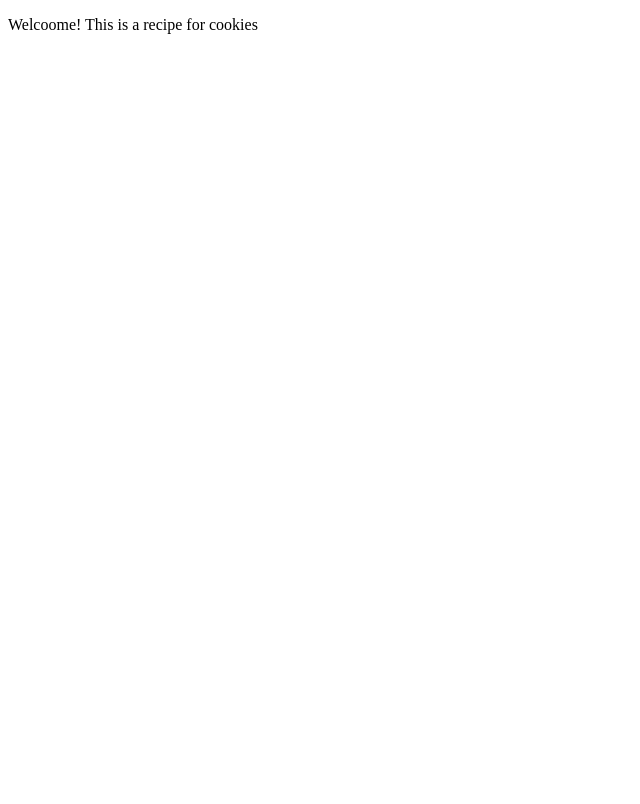
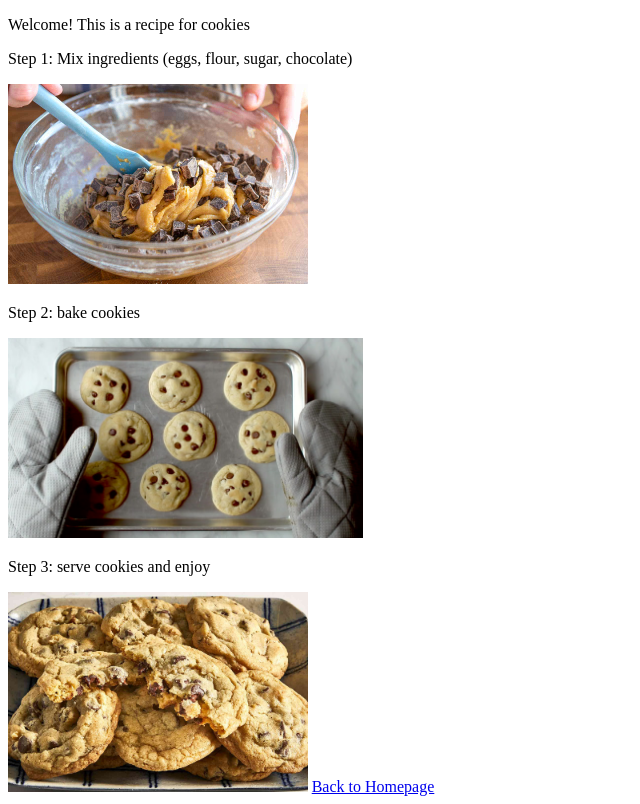
Before and after one commit to michaelxie1/feat_branch_site, a plain HTML site: page cookies.html in a window 1280 px wide. Shown: the whole page, without its empty margins (0-640 px from the left). Drawn offline with Linux system fonts and the light colour scheme.

Commit message:
Added all images and finalized file strucure

```diff
--- a/cookies.html
+++ b/cookies.html
@@ -7,8 +7,19 @@
     <title>Document</title>
 </head>
 <body>
-    <p>Welcoome! This is a recipe for cookies
+    <p>Welcome! This is a recipe for cookies
     </p>
+
+    <p>Step 1: Mix ingredients (eggs, flour, sugar, chocolate)</p>
+    <img src="img/cookie_images/mix_ingredients.png" style="height:200px;"/>
+
+    <p>Step 2: bake cookies</p>
+    <img src="img/cookie_images/baking_cookies.png" style="height:200px;"/>
+
+    <p>Step 3: serve cookies and enjoy</p>
+    <img src="img/cookie_images/eat_cookies.png" style="height:200px;"/>
+
+    <a href="index.html">Back to Homepage</a>
 
 </body>
 </html>
```
Also changed, not shown: index.html (+3 -2 lines), rice.html (+12 -0 lines), css/cookies.css (added), css/index.css (added), css/rice.css (added), img/cookie.png (added), img/cookie_images/baking_cookies.png (added), img/cookie_images/eat_cookies.png (added), img/cookie_images/mix_ingredients.png (added), img/rice.png (added), img/rice_images/cook_rice.png (added), img/rice_images/serve_rice.png (added), img/rice_images/wash_rice.png (added), 2 other files.
